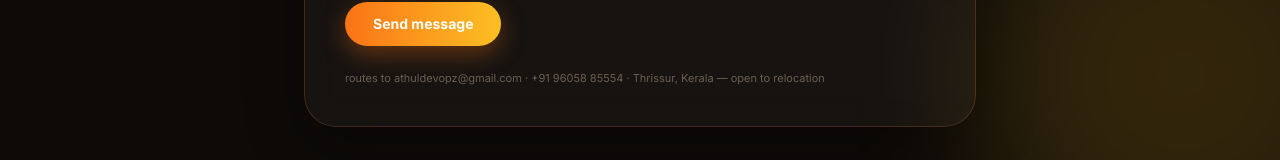
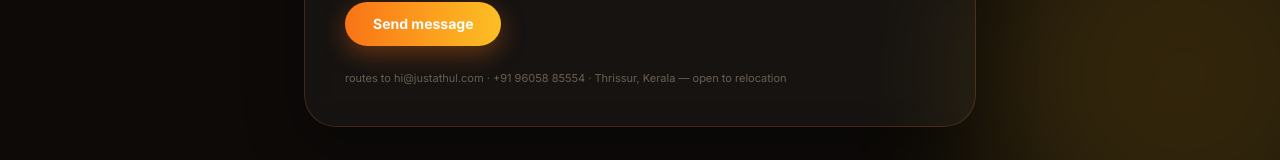
Before and after one commit to justathulin/justathul.github.io, a React (Vite) app: page / in a window 1280 px wide. Shown: the part 7437-7597 px from the top of the page. Built offline with nearby package versions, Linux system fonts and the light colour scheme.

Commit message:
Update contact form destination email to hi@justathul.com

```diff
--- a/src/components/Contact.jsx
+++ b/src/components/Contact.jsx
@@ -17,7 +17,7 @@ const Contact = () => {
       alert('Please confirm the contact permission checkbox.');
       return;
     }
-    const mailto = `mailto:athuldevopz@gmail.com?subject=${encodeURIComponent(
+    const mailto = `mailto:hi@justathul.com?subject=${encodeURIComponent(
       `Portfolio Enquiry from ${formData.firstName} ${formData.lastName}`
     )}&body=${encodeURIComponent(`${formData.message}\n\nFrom: ${formData.email}`)}`;
     window.location.href = mailto;
@@ -87,7 +87,7 @@ const Contact = () => {
             </motion.button>
 
             <p className="text-[11px] text-[#6b5f52] mt-1">
-              routes to athuldevopz@gmail.com · +91 96058 85554 · Thrissur, Kerala — open to relocation
+              routes to hi@justathul.com · +91 96058 85554 · Thrissur, Kerala — open to relocation
             </p>
           </form>
         </motion.div>
```
